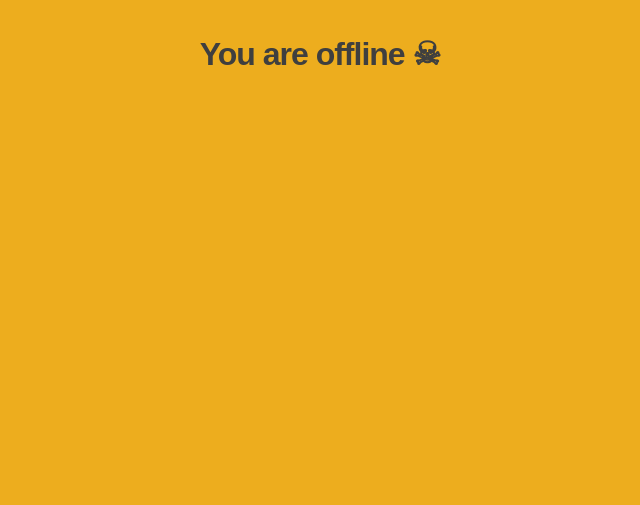
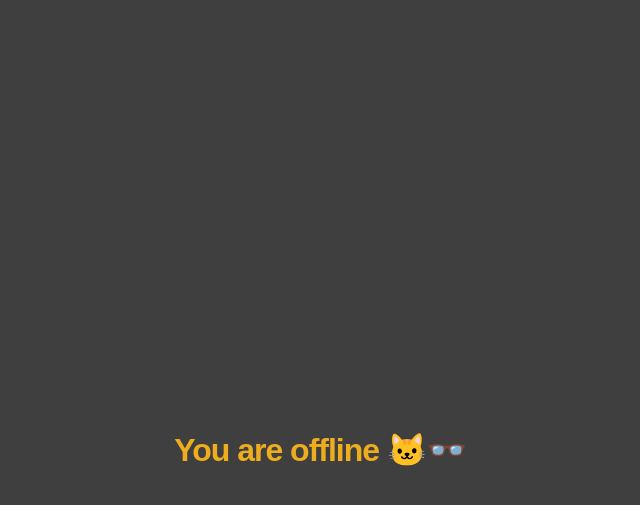
Before and after one commit to vinceumo/devNotes, a Jekyll site: the page built from offline.html, in a window 1280 px wide. Shown: the top 505 px of the page, without its empty margins (320-960 px from the left). Built offline with Jekyll 4.4.1, drawn with Linux system fonts in a browser that asks for light colours.

Commit message:
Update offline page

```diff
--- a/_layouts/offline.html
+++ b/_layouts/offline.html
@@ -8,13 +8,20 @@
     <title>{{ site.title }}</title>
     <style type="text/css" media="screen">
         body {
-            text-align: center;
-            font-family: Sans-Serif;
-            color: #3f3f3f;
-            background: #EDAD1E;
+            color: #EDAD1E;
+            background: #3f3f3f;
             display: flex;
             justify-content: center;
             align-items: center;
+            min-height: 100vh;
+            margin: 0;
+            padding: 0;
+        }
+
+        .container {
+            text-align: center;
+            font-family: Sans-Serif;
+            padding: 1rem;
         }
 
         h1 {
@@ -28,7 +35,9 @@
 </head>
 
 <body>
-    {{ content }}
+    <div class="container">
+        {{ content }}
+    </div>
 </body>
 
 </html>
--- a/offline.html
+++ b/offline.html
@@ -1,4 +1,4 @@
 ---
 layout: offline
 ---
-<h1>You are offline ☠</h1>
+<h1>You are offline 🐱‍👓</h1>
```
Also changed, not shown: manifest.json.
